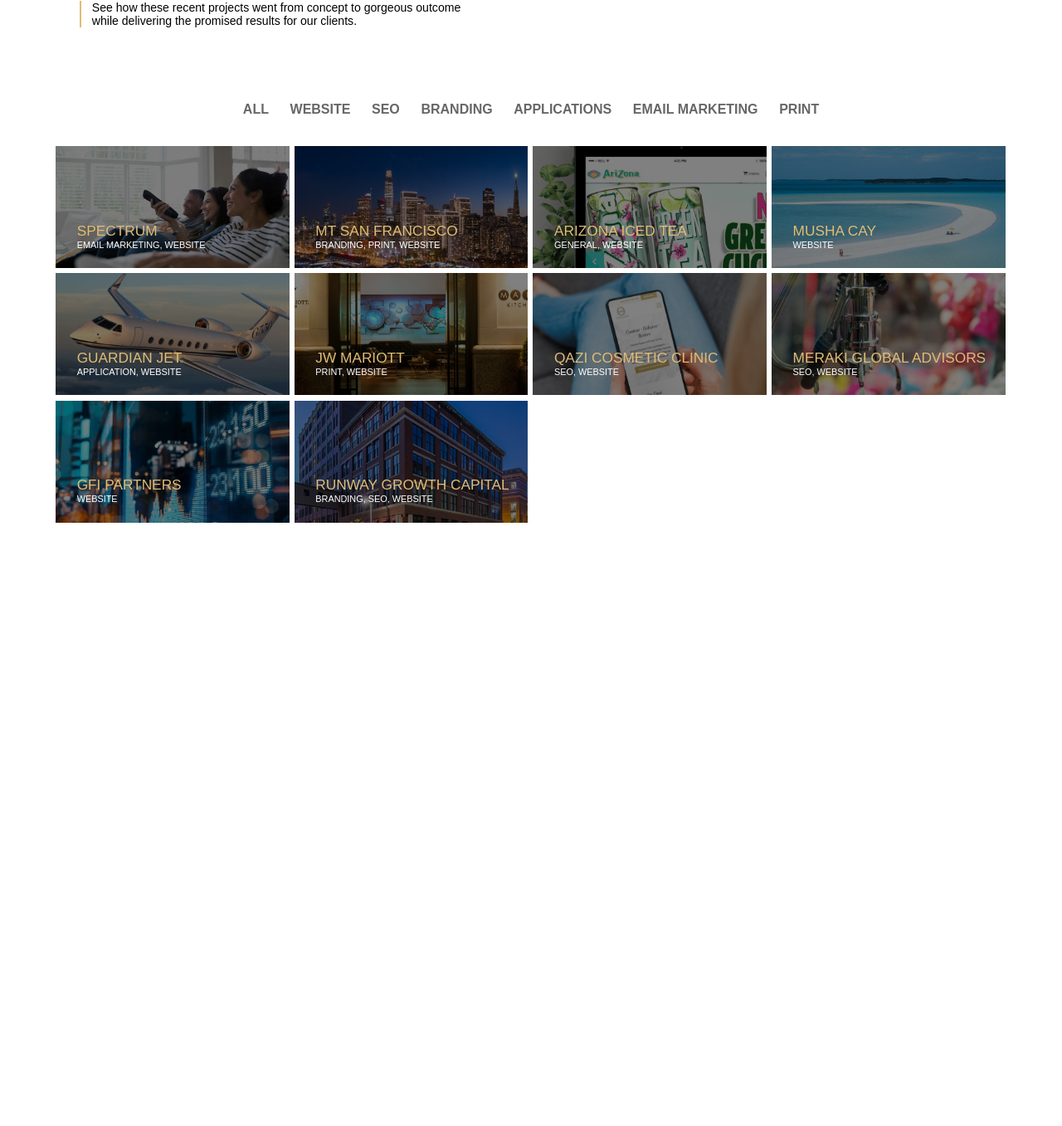
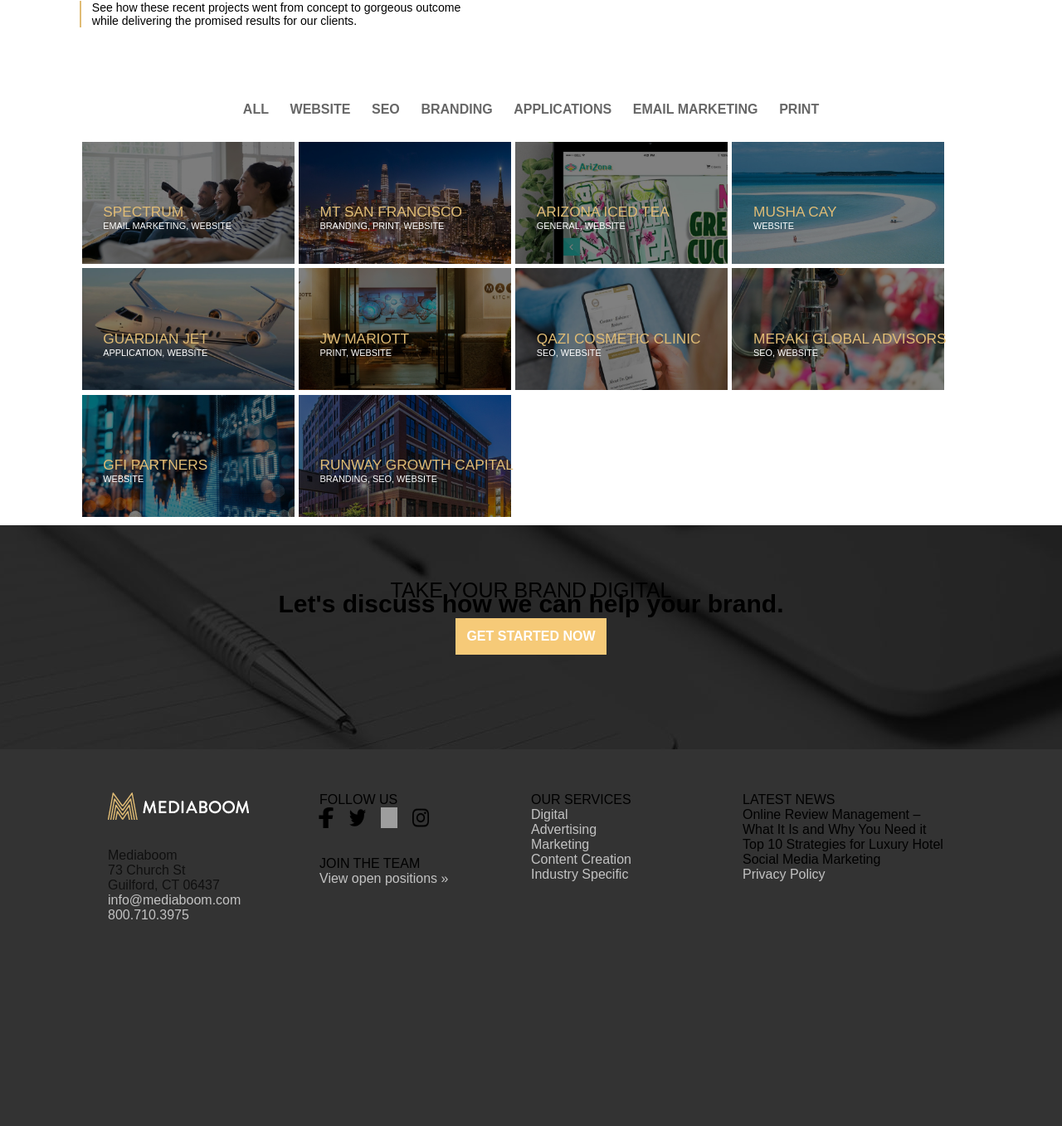
Before and after one commit to Asanix/FrontEnd_Project, a PHP site: page /work/index.html in a window 1280 px wide; the page is wider, and only the part inside the window is pictured. Shown: the part 256-1613 px from the top of that part at 83% size. Before the commit the page ends 886 px from the top of that part, so only its background shows below. Run offline with PHP 8.4, Linux system fonts and the light colour scheme; grey boxes are pictures that could not be loaded.

Commit message:
Added footer

```diff
--- a/work/index.html
+++ b/work/index.html
@@ -217,5 +217,49 @@
             </a>
         </div>
     </div>
+
+    <div class="banner">
+        <p>TAKE YOUR BRAND DIGITAL</p>
+        <p>Let's discuss how we can help your brand.</p>
+        <a href="https://mediaboom.com/contact/">
+            <button>GET STARTED NOW</button>
+        </a>
+    </div>
+
+    <div class="last">
+        <div>
+            <img src="../mediaboom.png">
+            <p class="grey">Mediaboom <br>
+                73 Church St <br>
+                Guilford, CT 06437 <br>
+                <a class="opa" href="">info@mediaboom.com</a><br>
+                <a class="opa" href="">800.710.3975</a></p>
+        </div>
+        <div>
+            <p>FOLLOW US</p>
+            <div class="logo">
+                <a href="https://www.facebook.com/mediaBOOM/"><img src="../facebook.png"></a>
+                <a href="https://www.twitter.com/mediaboom"><img src="../twitter.png"></a>
+                <a href="https://www.linkedin.com/company/mediaboom"><img src="../in.png"></a>
+                <a href="https://www.instagram.com/mediaboom/"><img src="../insta.png"></a>
+            </div>
+            <p>JOIN THE TEAM</p>
+            <p class="grey"><a class="opa" href="https://mediaboom.com/careers">View open positions »</a></p>
+        </div>
+        <div>
+            <p>OUR SERVICES</p>
+            <p class="grey"><a class="opa" href="https://mediaboom.com/services/digital/">Digital</a><br>
+            <a class="opa" href="https://mediaboom.com/services/advertising/">Advertising</a><br>
+            <a class="opa" href="https://mediaboom.com/services/marketing/">Marketing</a><br>
+            <a class="opa" href="https://mediaboom.com/services/content-creation/">Content Creation</a><br>
+            <a class="opa" href="https://mediaboom.com/specialty-services/">Industry Specific</a></p>
+        </div>
+        <div>
+            <p>LATEST NEWS</p>
+            <p>Online Review Management – What It Is and Why You Need it </p>
+            <p>Top 10 Strategies for Luxury Hotel Social Media Marketing</p>
+            <p class="grey"><a class="opa" href="https://mediaboom.com/privacy-policy">Privacy Policy</a></p>
+        </div>
+     </div>
 </body>
 </html>
--- a/work/styles.css
+++ b/work/styles.css
@@ -74,12 +74,13 @@
 }
 
 #allCategory {
-  width: 100%;
-  padding: 0 5% 0 5%;
+  width: 85%;
+  padding-left: 7.5%;
+  margin-bottom: 2.5%;
 }
 
 #pages {
-  width: 95%;
+  width: 97.5%;
   display: flex;
   flex-wrap: wrap;
   margin-top: 2.5%;
@@ -99,7 +100,6 @@
 .nameNDesc {
   margin-top: -8vw;
   padding-left: 2vw;
-  max-width: 20vw;
 }
 
 .cat {
@@ -115,7 +115,7 @@
 }
 
 #pages div img {
-  width: 22vw;
+  width: 20vw;
   filter: brightness(0.5);
   transition: 200ms;
   z-index: -1;
@@ -124,3 +124,81 @@
 #pages div img:hover {
   filter: brightness(0.75);
 }
+
+.banner{
+  background: url(../banner.jpg);
+  height: 270px;
+  color: white;
+  background-position: center;
+  background-repeat: no-repeat;
+  text-align: center;
+  width: 100%;
+  margin-top: -25px;
+}
+.banner p:nth-child(1){
+  font-size: 25px;
+  padding-top: 5%;
+  margin-bottom: -15px;
+}
+.banner p:nth-child(2){
+  font-size: 30px;
+  font-weight: bold;
+}
+.banner button{
+  font-weight: bold;
+  color: white;
+  font-size: 16px;
+  border: 3px solid #f6ca78;
+  padding: 10px;
+  background-color: #f6ca78;
+  cursor: pointer;
+  transition: 0.3s;
+}
+.banner button:hover{
+  background: none;
+  color: #f6ca78;
+}
+
+.last{
+  padding-top: 50px;
+  display: flex;
+  color: white;
+  border: 2px solid #333;
+  height: 400px;
+  background-color: #333;
+  font-family: "Century Gothic",sans-serif;
+  justify-content: space-between;
+  padding-left: 10%;
+  padding-right: 10%;
+}
+.last div:nth-child(1) img{
+  margin-bottom: 30px;
+}
+.last div{
+  width: 25%;
+}
+.last .grey{
+  opacity: 0.7;
+}
+.last a{
+  text-decoration: none;
+  color: white;
+  transition: 0.3s;
+}
+.last .opa:hover{
+  opacity: 0.5;
+}
+.last .opa:focus{
+  color: rgb(114, 114, 250);
+}
+.last .logo{
+  display: flex;
+  margin-bottom: 30px;
+}
+.last .logo img{
+  width: 20px;
+  height: 25px;
+  margin-right: 20px;
+  margin-left: -2px;
+  cursor: pointer;
+}
```
Also changed, not shown: index.html (+43 -0 lines), styles.css (+78 -0 lines).
